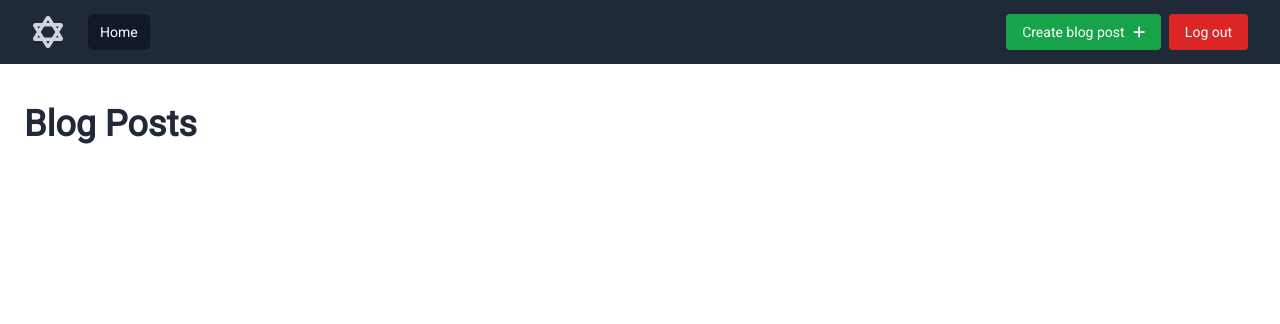
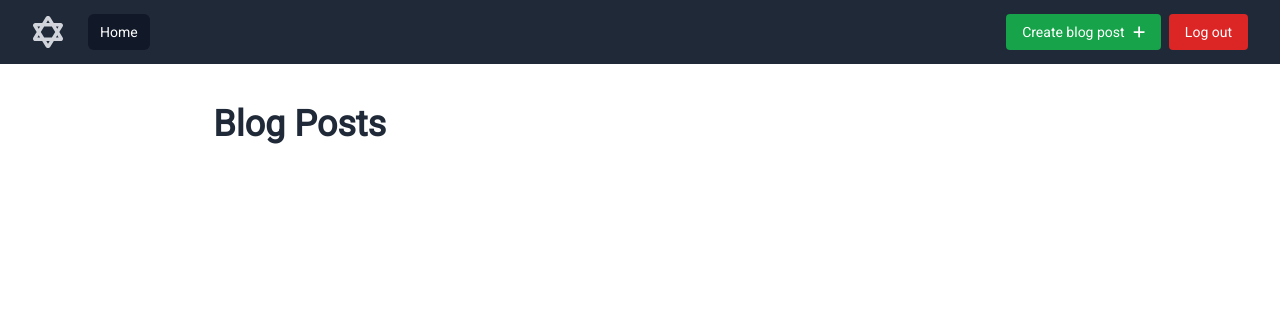
Before and after one commit to dawnj26/transactions, a PHP site: page /blog_list.php in a window 1280 px wide. Shown: the top 324 px of the page. Run offline with PHP 8.4, Linux system fonts and the light colour scheme; the visitor is signed in with stand-in values (Sample User, id 1); data that the repository does not hold is empty.

Commit message:
change: size of main container

```diff
--- a/src/blog_list.php
+++ b/src/blog_list.php
@@ -111,8 +111,8 @@ $result = $conn->query("SELECT * FROM blog_post");
         </div>
     </nav>
 
-    <section class='bg-white'>
-        <div class='container px-6 py-10 mx-auto'>
+    <section class='bg-white w-4/6 mx-auto'>
+        <div class='container py-10 mx-auto'>
             <h1 class='text-3xl font-semibold text-gray-800 capitalize lg:text-4xl'>Blog posts</h1>
 
             <?php
--- a/src/create_blog.php
+++ b/src/create_blog.php
@@ -1,7 +1,8 @@
 <?php
 session_start();
-if (isset($_GET['logout']) || !isset($_SESSION['username'])) {
+if (!isset($_SESSION['username'])) {
     session_destroy();
+    header("Location: index.php");
 }
 
 ?>
```
